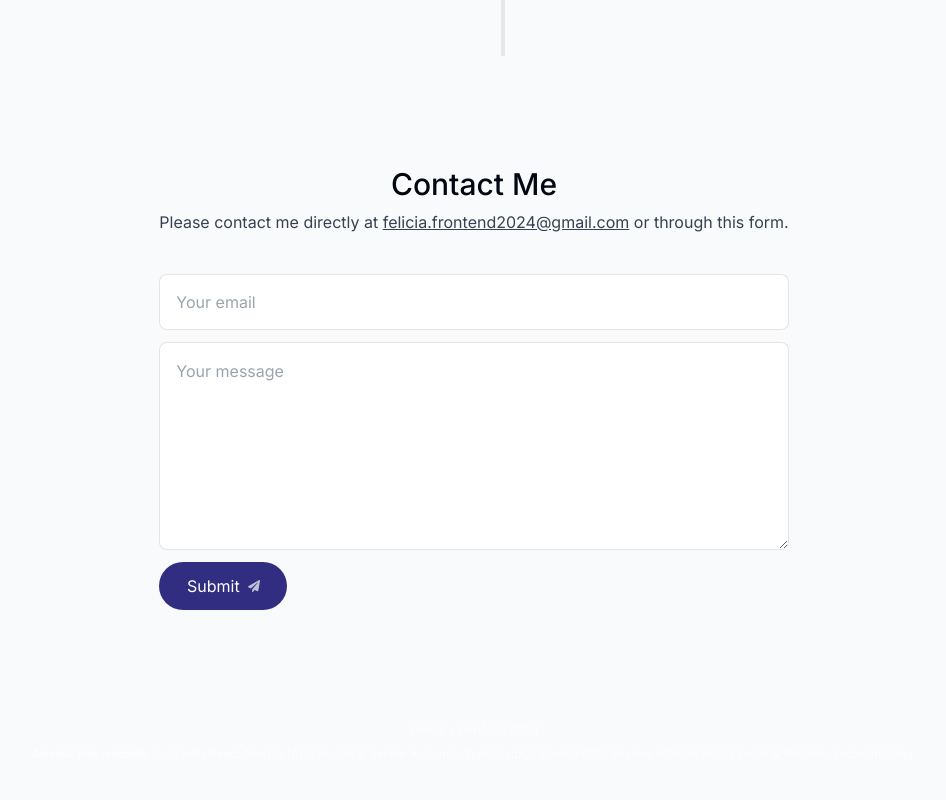
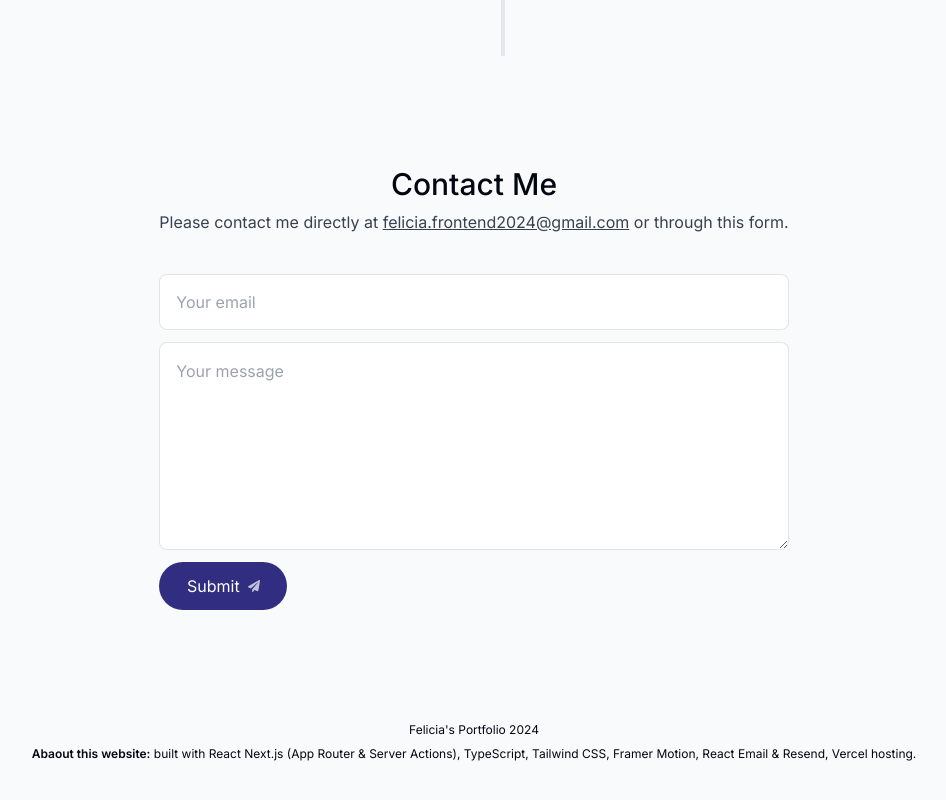
Before and after one commit to felhu0/portfolio-website, a Next.js app: page / in a window 1280 px wide. Shown: the part 4324-5124 px from the top of the page, without its empty margins (166-1112 px from the left). Built offline with nearby package versions, Linux system fonts and the light colour scheme; no server answers.

Commit message:
Update footer component to use dark text color in components/footer.tsx

```diff
--- a/components/footer.tsx
+++ b/components/footer.tsx
@@ -1,7 +1,7 @@
 export default function Footer() {
   return (
     <footer className="mb-10 px-4
-    text-center text-white/60">
+    text-center dark:text-white/60">
         <small className="mb-2 block text-xs">
            Felicia&apos;s Portfolio 2024
         </small>
```
